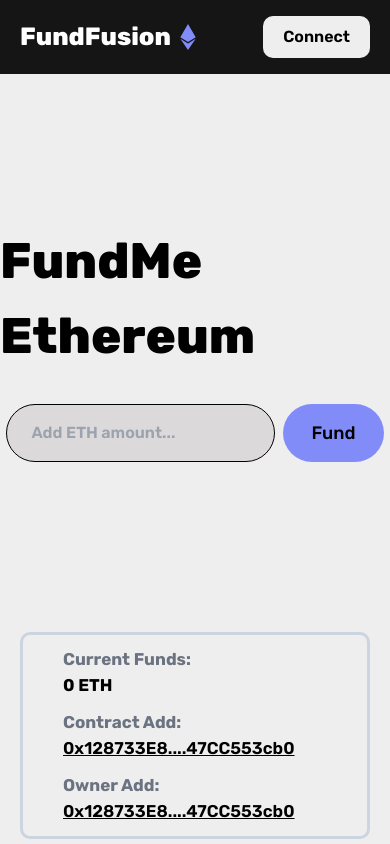
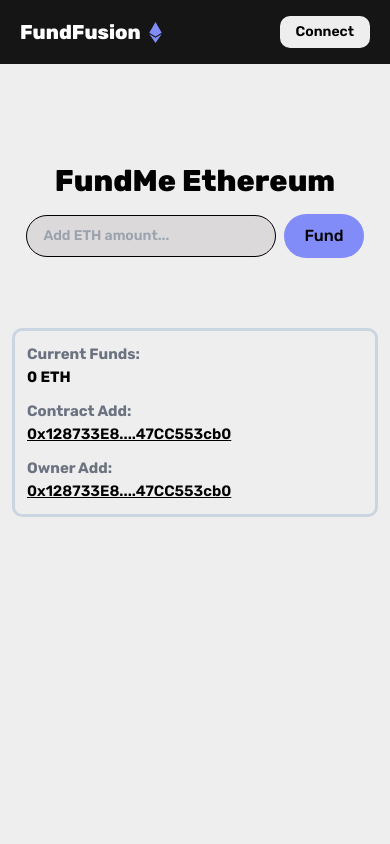
Before and after one commit to rohann06/fundme, a Next.js app: page / in a window 390 px wide. Built offline with nearby package versions, Linux system fonts and the light colour scheme.

Commit message:
made a all section responsive
- all the sections are responsive accept the all unders table for now

```diff
--- a/components/AllFunders.tsx
+++ b/components/AllFunders.tsx
@@ -6,13 +6,13 @@ const AllFunders = () => {
     address.length - 10
   )}`;
   return (
-    <div className=" mx-5">
-      <div className="flex md:flex-row flex-col items-start md:items-center justify-between rounded-[10px]  border-[3px] py-[12px] border-slate-300 gap-y-3 px-5">
-        <div className=" flex md:flex-row flex-col items-start md:items-center gap-x-[7px] text-[17px] font-bold mx-5">
+    <div className=" mx-3 md:mx-5">
+      <div className="flex md:flex-row flex-col items-start md:items-center justify-between rounded-[10px]  border-[3px] py-[12px] border-slate-300 gap-y-3 px-0 md:px-5">
+        <div className=" flex md:flex-row flex-col items-start md:items-center gap-x-[7px] text-[15px] md:text-[17px] font-bold mx-3 md:mx-5">
           <p className=" text-gray-500">Current Funds:</p>
           <p>0 ETH</p>
         </div>
-        <div className=" flex md:flex-row flex-col items-start md:items-center gap-x-[7px] text-[17px] font-bold mx-5">
+        <div className=" flex md:flex-row flex-col items-start md:items-center gap-x-[7px] text-[15px] md:text-[17px] font-bold mx-3 md:mx-5">
           <p className=" text-gray-500">Contract Add:</p>
           <a
             href="https://etherscan.io/address/0x128733E87074F39D2b77E5e1101C2047CC553cb0"
@@ -22,7 +22,7 @@ const AllFunders = () => {
             {shortenedAddress}
           </a>
         </div>
-        <div className=" flex md:flex-row flex-col items-start md:items-center gap-x-[7px] text-[17px] font-bold mx-5">
+        <div className=" flex md:flex-row flex-col items-start md:items-center gap-x-[7px] text-[15px] md:text-[17px] font-bold mx-3 md:mx-5">
           <p className=" text-gray-500">Owner Add:</p>
           <a
             href="https://etherscan.io/address/0x128733E87074F39D2b77E5e1101C2047CC553cb0"
--- a/components/FundSection.tsx
+++ b/components/FundSection.tsx
@@ -2,8 +2,8 @@ import React from "react";
 
 const FundSection = () => {
   return (
-    <div className=" flex flex-col justify-center items-center mb-[170px] mt-[150px]">
-      <div className=" text-[50px] font-extrabold mb-[30px]">
+    <div className=" flex flex-col justify-center items-center mb-[70px] mt-[95px] md:mb-[170px] md:mt-[150px]">
+      <div className=" text-[30px] md:text-[50px] font-extrabold mb-[10px] md:mb-[30px]">
         <p>FundMe Ethereum</p>
       </div>
       <form className=" flex items-center gap-x-2">
@@ -11,10 +11,10 @@ const FundSection = () => {
           <input
             placeholder="Add ETH amount..."
             type="text"
-            className=" md:w-[580px] bg-[#dbd9d9] px-6 py-4 rounded-full border-[1px] border-black font-semibold"
+            className=" text-sm md:text-base w-[250px] md:w-[580px] bg-[#dbd9d9] px-4 md:px-6 py-[10px] md:py-[15px] rounded-full border-[1px] border-black font-semibold"
           />
         </div>
-        <button className=" rounded-full text-lg font-medium bg-indigo-400 hover:bg-indigo-500 py-[15px] px-7">
+        <button className=" rounded-full text-base md:text-lg font-medium bg-indigo-400 hover:bg-indigo-500 py-[10px] md:py-[15px] px-5 md:px-7">
           Fund
         </button>
       </form>
--- a/components/Navbar.tsx
+++ b/components/Navbar.tsx
@@ -5,12 +5,12 @@ import { FaEthereum } from "react-icons/fa";
 const Navbar = () => {
   return (
     <div className=" flex justify-between items-center bg-[#151515] w-full py-4 px-5">
-      <div className=" bg-[#151515] flex items-center text-[25px] font-extrabold gap-x-1 text-white">
+      <div className=" bg-[#151515] flex items-center text-[20px] md:text-[25px] font-extrabold gap-x-1 text-white">
         FundFusion{" "}
-        <FaEthereum className="bg-[#151515] text-indigo-400 text-[26px]" />
+        <FaEthereum className="bg-[#151515] text-indigo-400 text-[21px] md:text-[26px]" />
       </div>
       <div className=" rounded-[10px]">
-        <button className=" py-[9px] px-5 font-semibold rounded-[10px] hover:scale-105 ">
+        <button className=" text-sm md:text-base py-[6px] md:py-[9px] px-4 md:px-5 font-semibold rounded-[10px] hover:scale-105 ">
           Connect
         </button>
       </div>
```
